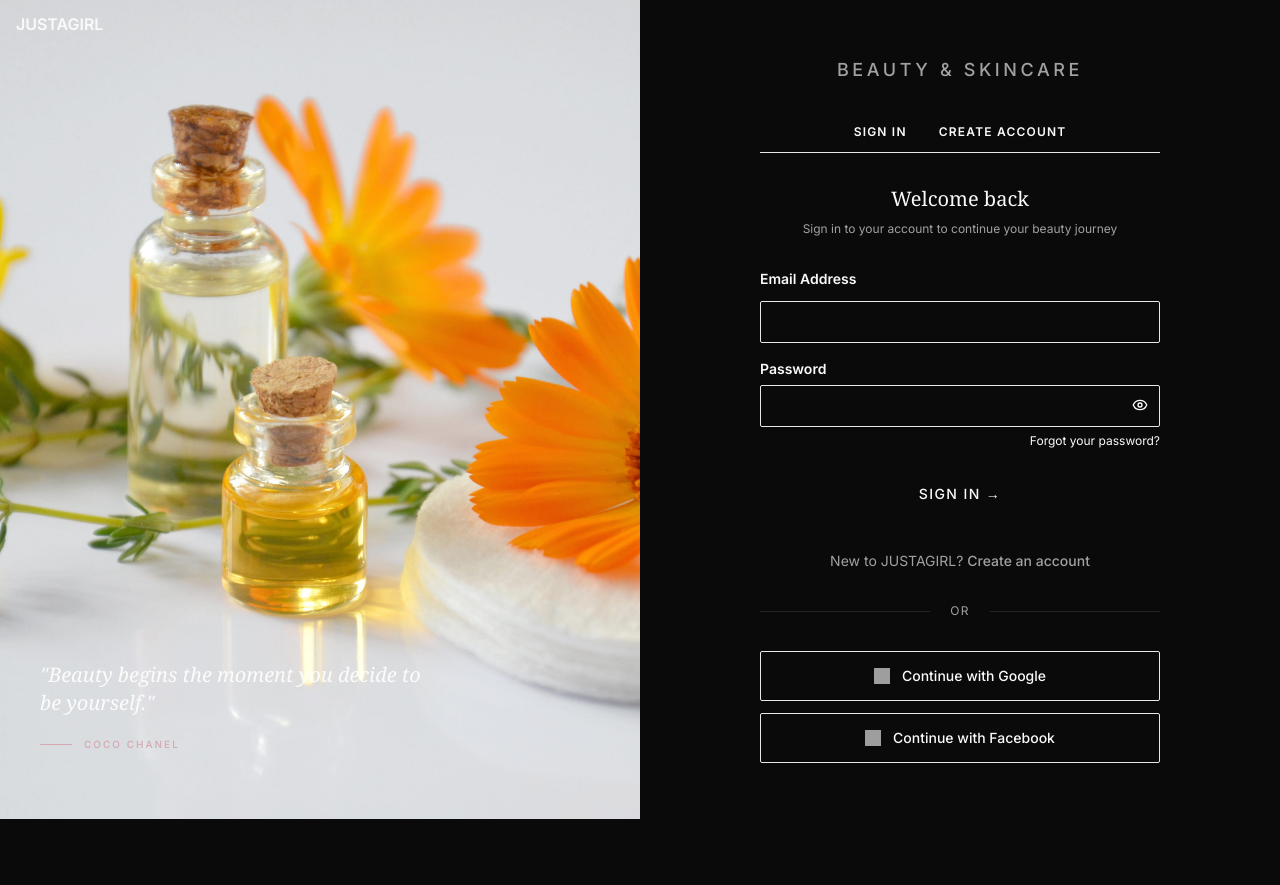
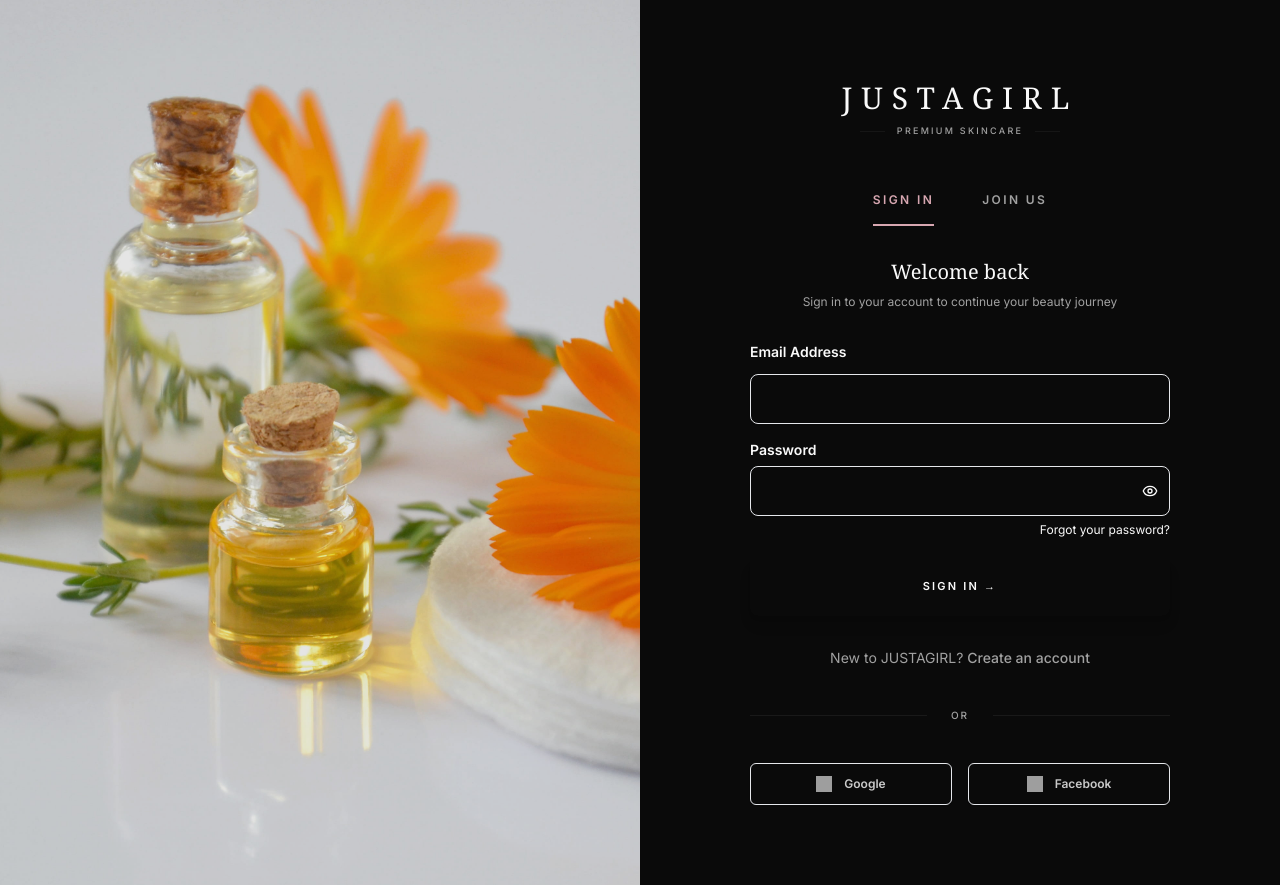
Before and after one commit to yumi-2003/MVP-cosmetic-web-app, a React (Vite) app in the folder client/: page /login in a window 1280 px wide. Before the commit the page ends 819 px from the top, so only its background shows below. Built offline with nearby package versions, Linux system fonts and the light colour scheme; grey boxes are pictures that could not be loaded.

Commit message:
UI:darkmodetofilteringpage

```diff
--- a/client/src/components/auth/AuthLayout.tsx
+++ b/client/src/components/auth/AuthLayout.tsx
@@ -24,21 +24,22 @@ export default function AuthLayout({ children }: Props) {
   return (
     <div className="min-h-screen overflow-hidden grid md:grid-cols-2">
       {/* LEFT IMAGE */}
-      <div className="hidden md:block">
+      <div className="hidden md:block relative group overflow-hidden">
         <img
           src={authCover}
-          className="h-full w-full object-cover"
+          className="h-full w-full object-cover transition-transform duration-1000 group-hover:scale-105"
           alt="Cosmetics"
         />
+        <div className="absolute inset-0 bg-black/20 group-hover:bg-black/10 transition-colors duration-500"></div>
 
         {/* Text Bottom Left */}
-        <div className="absolute bottom-12 left-10 text-white max-w-sm">
-          <p className="text-xl italic font-serif opacity-90">
+        <div className="absolute bottom-16 left-12 text-white max-w-sm z-10">
+          <p className="text-2xl italic font-serif leading-relaxed opacity-0 animate-in fade-in slide-in-from-bottom-4 duration-1000 fill-mode-forwards">
             "Beauty begins the moment you decide to be yourself."
           </p>
-          <div className="flex items-center gap-3 mt-5">
-            <div className="h-[1px] w-8 bg-primary"></div>
-            <p className="text-[10px] tracking-[0.2em] font-medium uppercase text-primary">
+          <div className="flex items-center gap-4 mt-8 opacity-0 animate-in fade-in slide-in-from-bottom-2 duration-1000 delay-300 fill-mode-forwards">
+            <div className="h-[1px] w-12 bg-primary/80"></div>
+            <p className="text-[11px] tracking-[0.3em] font-semibold uppercase text-primary/90">
               COCO CHANEL
             </p>
           </div>
@@ -46,49 +47,57 @@ export default function AuthLayout({ children }: Props) {
       </div>
 
       {/* RIGHT FORM */}
-      <div className="flex items-center justify-center p-6 bg-background overflow-y-auto">
-        <div className="w-full max-w-[400px] py-8">
-          <div className="absolute right-0 top-3 left-4 text-foreground font-bold">
-            <Link to="/">JUSTAGIRL</Link>
-          </div>
+      <div className="flex items-center justify-center p-8 bg-background overflow-y-auto">
+        <div className="w-full max-w-[420px] py-12">
           {/* LOGO Header */}
-          <div className="flex flex-col items-center justify-center mb-10">
-            <div className="flex items-center justify-center w-full max-w-[240px] gap-2">
-              <div className="h-px flex-1 bg-border"></div>
-              <span className="text-lg tracking-[0.2em] font-medium text-muted-foreground uppercase whitespace-nowrap">
-                Beauty & Skincare
+          <div className="mb-12">
+            <Link to="/" className="flex flex-col items-center group transition-opacity hover:opacity-80">
+              <span className="text-3xl tracking-[0.3em] font-light font-serif text-foreground uppercase mb-2">
+                JustaGirl
               </span>
-              <div className="h-px flex-1 bg-border"></div>
-            </div>
+              <div className="flex items-center justify-center w-full max-w-[200px] gap-3">
+                <div className="h-[0.5px] flex-1 bg-border/50"></div>
+                <span className="text-[9px] tracking-[0.25em] font-medium text-muted-foreground uppercase whitespace-nowrap">
+                  Premium Skincare
+                </span>
+                <div className="h-[0.5px] flex-1 bg-border/50"></div>
+              </div>
+            </Link>
           </div>
 
           {/* TABS */}
-          <div className="flex justify-center border-b border-border mb-8 w-full gap-8 relative">
+          <div className="flex justify-center mb-12 w-full gap-12 relative">
             <Link
               to="/login"
-              className={`pb-3 text-xs font-semibold tracking-widest uppercase transition-colors -mb-[1px] ${
-                isLogin
-                  ? "text-primary border-b border-primary"
-                  : "text-muted-foreground hover:text-foreground border-b border-transparent"
-              }`}
+              className="relative group"
             >
-              Sign In
+              <span className={`text-xs font-bold tracking-[0.2em] uppercase transition-all ${
+                isLogin ? "text-primary" : "text-muted-foreground hover:text-foreground"
+              }`}>
+                Sign In
+              </span>
+              {isLogin && (
+                <div className="absolute -bottom-4 left-0 w-full h-[2px] bg-primary animate-in fade-in zoom-in-95 duration-300"></div>
+              )}
             </Link>
             <Link
               to="/signup"
-              className={`pb-3 text-xs font-semibold tracking-widest uppercase transition-colors -mb-[1px] ${
-                !isLogin
-                  ? "text-primary border-b border-primary"
-                  : "text-muted-foreground hover:text-foreground border-b border-transparent"
-              }`}
+              className="relative group"
             >
-              Create Account
+              <span className={`text-xs font-bold tracking-[0.2em] uppercase transition-all ${
+                !isLogin ? "text-primary" : "text-muted-foreground hover:text-foreground"
+              }`}>
+                Join Us
+              </span>
+              {!isLogin && (
+                <div className="absolute -bottom-4 left-0 w-full h-[2px] bg-primary animate-in fade-in zoom-in-95 duration-300"></div>
+              )}
             </Link>
           </div>
 
           {/* FORM CONTENT */}
           <div
-            className={`transition-all duration-500 ease-in-out transform ${mounted ? "opacity-100 translate-y-0" : "opacity-0 translate-y-4"}`}
+            className={`transition-all duration-700 ease-out transform ${mounted ? "opacity-100 translate-y-0" : "opacity-0 translate-y-8"}`}
           >
             {children}
           </div>
--- a/client/src/components/filters/FilterSidebar.tsx
+++ b/client/src/components/filters/FilterSidebar.tsx
@@ -31,8 +31,8 @@ const FilterSidebar = () => {
         <div className="flex flex-col gap-3">
           {categories.map((item) => (
             <label key={item} className="flex items-center gap-3 cursor-pointer group">
-              <input type="checkbox" className="w-4 h-4 border-gray-300 rounded focus:ring-black" />
-              <span className="text-sm text-muted-foreground group-hover:text-black transition-colors">
+              <input type="checkbox" className="w-4 h-4 border-input rounded focus:ring-primary bg-background" />
+              <span className="text-sm text-muted-foreground group-hover:text-foreground transition-colors">
                 {item}
               </span>
             </label>
--- a/client/src/components/layout/navbar/DesktopNav.tsx
+++ b/client/src/components/layout/navbar/DesktopNav.tsx
@@ -8,12 +8,12 @@ const navLinks = [
 
 const DesktopNav = () => {
   return (
-    <nav className="hidden lg:flex gap-8 text-sm tracking-widest font-normal text-foreground/80">
+    <nav className="hidden lg:flex gap-10 text-[11px] tracking-[0.25em] font-medium text-foreground/70 uppercase">
       {navLinks.map(({ label, to }) => (
         <Link
           key={to}
           to={to}
-          className="relative after:absolute after:left-0 after:-bottom-0.5 after:h-px after:w-0 after:bg-foreground after:transition-all after:duration-300 hover:after:w-full hover:text-foreground transition-colors duration-200"
+          className="relative py-1 after:absolute after:left-0 after:bottom-0 after:h-[1px] after:w-0 after:bg-primary after:transition-all after:duration-500 hover:after:w-full hover:text-foreground transition-colors duration-300"
         >
           {label}
         </Link>
--- a/client/src/components/layout/navbar/Navbar.tsx
+++ b/client/src/components/layout/navbar/Navbar.tsx
@@ -5,8 +5,8 @@ import MobileNav from "./MobileNav";
 
 const Navbar = () => {
   return (
-    <header className="sticky top-0 z-50 bg-background border-b border-border/60">
-      <div className="mx-auto max-w-7xl px-4 sm:px-6 flex items-center h-16 relative">
+    <header className="sticky top-0 z-50 w-full bg-background/80 backdrop-blur-md border-b border-border/50 transition-all duration-300">
+      <div className="mx-auto max-w-7xl px-4 sm:px-6 lg:px-8 flex items-center h-20 relative">
         {/* Mobile Hamburger (Left on mobile) */}
         <div className="flex-1 lg:hidden">
           <MobileNav />
@@ -16,7 +16,7 @@ const Navbar = () => {
         <div className="flex-1 lg:flex-none flex justify-center lg:justify-start">
           <Link
             to="/"
-            className="text-2xl tracking-[0.25em] font-light font-serif text-foreground select-none uppercase"
+            className="text-2xl md:text-3xl tracking-[0.3em] font-light font-serif text-foreground select-none uppercase transition-opacity hover:opacity-80"
           >
             JustaGirl
           </Link>
--- a/client/src/components/ui/Pagination.tsx
+++ b/client/src/components/ui/Pagination.tsx
@@ -13,7 +13,7 @@ const Pagination = ({ currentPage, totalPages, onPageChange }: PaginationProps)
       <button
         onClick={() => onPageChange(currentPage - 1)}
         disabled={currentPage === 1}
-        className="p-1.5 md:p-2 border border-border disabled:opacity-30 hover:bg-black hover:text-white transition-colors"
+        className="p-1.5 md:p-2 border border-border disabled:opacity-30 hover:bg-primary hover:text-primary-foreground transition-colors"
       >
         <ArrowLeftIcon className="h-3.5 w-3.5 md:h-4 md:w-4" />
       </button>
@@ -24,7 +24,7 @@ const Pagination = ({ currentPage, totalPages, onPageChange }: PaginationProps)
             key={i}
             onClick={() => onPageChange(i + 1)}
             className={`w-8 h-8 md:w-10 md:h-10 text-xs md:text-sm border border-border transition-colors ${
-              currentPage === i + 1 ? "bg-black text-white" : "hover:bg-gray-50"
+              currentPage === i + 1 ? "bg-primary text-primary-foreground" : "hover:bg-accent"
             }`}
           >
             {i + 1}
@@ -35,7 +35,7 @@ const Pagination = ({ currentPage, totalPages, onPageChange }: PaginationProps)
       <button
         onClick={() => onPageChange(currentPage + 1)}
         disabled={currentPage === totalPages}
-        className="p-1.5 md:p-2 border border-border disabled:opacity-30 hover:bg-black hover:text-white transition-colors"
+        className="p-1.5 md:p-2 border border-border disabled:opacity-30 hover:bg-primary hover:text-primary-foreground transition-colors"
       >
         <ChevronRightIcon className="h-3.5 w-3.5 md:h-4 md:w-4" />
       </button>
--- a/client/src/pages/Login.tsx
+++ b/client/src/pages/Login.tsx
@@ -61,7 +61,7 @@ const Login = () => {
                   <Input
                     type="email"
                     autoComplete="email"
-                    className="rounded-sm shadow-sm py-5 text-sm"
+                    className="rounded-lg border-border/50 focus:border-primary/50 focus:ring-primary/20 shadow-sm py-6 text-sm transition-all"
                     {...field}
                   />
                 </FormControl>
@@ -85,7 +85,7 @@ const Login = () => {
                     <Input
                       type={showPassword ? "text" : "password"}
                       autoComplete="current-password"
-                      className="rounded-sm shadow-sm py-5 text-sm pr-10"
+                      className="rounded-lg border-border/50 focus:border-primary/50 focus:ring-primary/20 shadow-sm py-6 text-sm pr-10 transition-all"
                       {...field}
                     />
                   </FormControl>
@@ -116,7 +116,7 @@ const Login = () => {
           />
 
           {/* Button */}
-          <Button className="w-full tracking-widest text-sm py-6 rounded-sm mt-4">
+          <Button className="w-full tracking-[0.2em] text-[11px] font-bold py-7 rounded-lg mt-6 shadow-lg shadow-primary/20 hover:shadow-primary/30 active:scale-[0.98] transition-all duration-300">
             SIGN IN &rarr;
           </Button>
         </form>
@@ -133,31 +133,31 @@ const Login = () => {
       </p>
 
       {/* divider  */}
-      <div className="flex items-center gap-3 my-8">
-        <div className="flex-1 h-px bg-border"></div>
-        <span className="text-xs text-muted-foreground uppercase tracking-widest px-2">
+      <div className="flex items-center gap-4 my-10">
+        <div className="flex-1 h-[0.5px] bg-border/60"></div>
+        <span className="text-[10px] text-muted-foreground uppercase tracking-[0.2em] px-2 font-medium">
           OR
         </span>
-        <div className="flex-1 h-px bg-border"></div>
+        <div className="flex-1 h-[0.5px] bg-border/60"></div>
       </div>
 
       {/* social links  */}
-      <div className="space-y-3">
-        <button className="w-full bg-background border border-border py-3.5 rounded-sm hover:bg-muted flex items-center justify-center gap-3 text-sm font-medium text-foreground transition-colors shadow-sm">
+      <div className="grid grid-cols-2 gap-4">
+        <button className="flex items-center justify-center gap-3 bg-background border border-border/50 py-3 rounded-md hover:bg-muted/50 hover:border-primary/20 transition-all duration-300 shadow-sm active:scale-95">
           <img
             src="https://www.svgrepo.com/show/475656/google-color.svg"
             alt="Google"
             className="w-4 h-4"
           />
-          Continue with Google
+          <span className="text-xs font-semibold text-foreground/80">Google</span>
         </button>
-        <button className="w-full bg-background border border-border py-3.5 rounded-sm hover:bg-muted flex items-center justify-center gap-3 text-sm font-medium text-foreground transition-colors shadow-sm">
+        <button className="flex items-center justify-center gap-3 bg-background border border-border/50 py-3 rounded-md hover:bg-muted/50 hover:border-primary/20 transition-all duration-300 shadow-sm active:scale-95">
           <img
             src="https://www.svgrepo.com/show/475647/facebook-color.svg"
             alt="Facebook"
             className="w-4 h-4"
           />
-          Continue with Facebook
+          <span className="text-xs font-semibold text-foreground/80">Facebook</span>
         </button>
       </div>
     </AuthLayout>
--- a/client/src/pages/Register.tsx
+++ b/client/src/pages/Register.tsx
@@ -66,7 +66,7 @@ export default function Register() {
                   <FormControl>
                     <Input
                       autoComplete="given-name"
-                      className="rounded-sm shadow-sm py-5 text-sm"
+                      className="rounded-lg border-border/50 focus:border-primary/50 focus:ring-primary/20 shadow-sm py-6 text-sm transition-all"
                       {...field}
                     />
                   </FormControl>
@@ -86,7 +86,7 @@ export default function Register() {
                   <FormControl>
                     <Input
                       autoComplete="family-name"
-                      className="rounded-sm shadow-sm py-5 text-sm"
+                      className="rounded-lg border-border/50 focus:border-primary/50 focus:ring-primary/20 shadow-sm py-6 text-sm transition-all"
                       {...field}
                     />
                   </FormControl>
@@ -109,7 +109,7 @@ export default function Register() {
                   <Input
                     type="email"
                     autoComplete="email"
-                    className="rounded-sm shadow-sm py-5 text-sm"
+                  className="rounded-lg border-border/50 focus:border-primary/50 focus:ring-primary/20 shadow-sm py-6 text-sm transition-all"
                     {...field}
                   />
                 </FormControl>
@@ -132,7 +132,7 @@ export default function Register() {
                     <Input
                       type={showPassword ? "text" : "password"}
                       autoComplete="new-password"
-                      className="rounded-sm shadow-sm py-5 text-sm pr-10"
+                      className="rounded-lg border-border/50 focus:border-primary/50 focus:ring-primary/20 shadow-sm py-6 text-sm pr-10 transition-all"
                       {...field}
                     />
                   </FormControl>
@@ -166,7 +166,7 @@ export default function Register() {
                     <Input
                       type={showConfirmPassword ? "text" : "password"}
                       autoComplete="new-password"
-                      className="rounded-sm shadow-sm py-5 text-sm pr-10"
+                      className="rounded-lg border-border/50 focus:border-primary/50 focus:ring-primary/20 shadow-sm py-6 text-sm pr-10 transition-all"
                       {...field}
                     />
                   </FormControl>
@@ -217,7 +217,7 @@ export default function Register() {
             </label>
           </div>
 
-          <Button className="w-full tracking-widest text-sm py-6 rounded-sm mt-4">
+          <Button className="w-full tracking-[0.2em] text-[11px] font-bold py-7 rounded-lg mt-6 shadow-lg shadow-primary/20 hover:shadow-primary/30 active:scale-[0.98] transition-all duration-300">
             CREATE ACCOUNT &rarr;
           </Button>
         </form>
@@ -234,31 +234,31 @@ export default function Register() {
       </p>
 
       {/* divider  */}
-      <div className="flex items-center gap-3 my-8">
-        <div className="flex-1 h-px bg-border"></div>
-        <span className="text-xs text-muted-foreground uppercase tracking-widest px-2">
+      <div className="flex items-center gap-4 my-10">
+        <div className="flex-1 h-[0.5px] bg-border/60"></div>
+        <span className="text-[10px] text-muted-foreground uppercase tracking-[0.2em] px-2 font-medium">
           OR
         </span>
-        <div className="flex-1 h-px bg-border"></div>
+        <div className="flex-1 h-[0.5px] bg-border/60"></div>
       </div>
 
       {/* social links  */}
-      <div className="space-y-3">
-        <button className="w-full bg-background border border-border py-3.5 rounded-sm hover:bg-muted flex items-center justify-center gap-3 text-sm font-medium text-foreground transition-colors shadow-sm">
+      <div className="grid grid-cols-2 gap-4">
+        <button className="flex items-center justify-center gap-3 bg-background border border-border/50 py-3 rounded-md hover:bg-muted/50 hover:border-primary/20 transition-all duration-300 shadow-sm active:scale-95">
           <img
             src="https://www.svgrepo.com/show/475656/google-color.svg"
             alt="Google"
             className="w-4 h-4"
           />
-          Continue with Google
+          <span className="text-xs font-semibold text-foreground/80">Google</span>
         </button>
-        <button className="w-full bg-background border border-border py-3.5 rounded-sm hover:bg-muted flex items-center justify-center gap-3 text-sm font-medium text-foreground transition-colors shadow-sm">
+        <button className="flex items-center justify-center gap-3 bg-background border border-border/50 py-3 rounded-md hover:bg-muted/50 hover:border-primary/20 transition-all duration-300 shadow-sm active:scale-95">
           <img
             src="https://www.svgrepo.com/show/475647/facebook-color.svg"
             alt="Facebook"
             className="w-4 h-4"
           />
-          Continue with Facebook
+          <span className="text-xs font-semibold text-foreground/80">Facebook</span>
         </button>
       </div>
     </AuthLayout>
```
Also changed, not shown: client/src/components/layout/navbar/Navactions.tsx (+28 -28 lines), client/src/components/product/ProductCard.tsx (+5 -5 lines), client/src/pages/Shop.tsx (+4 -4 lines).
